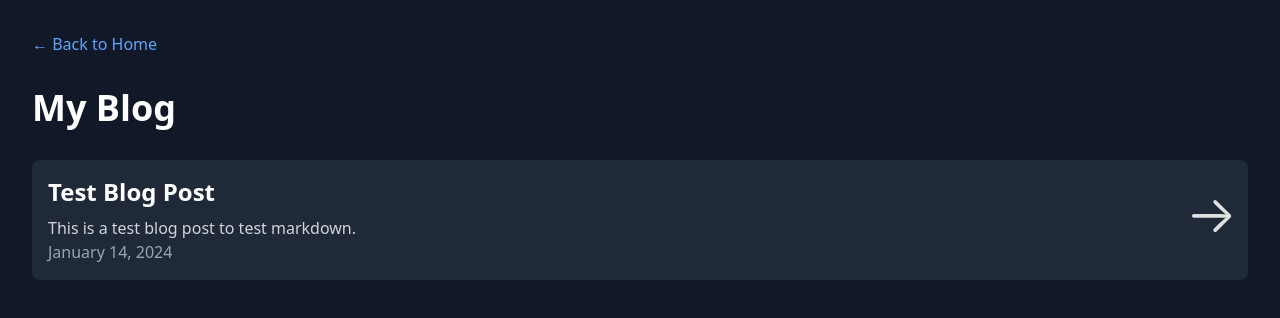
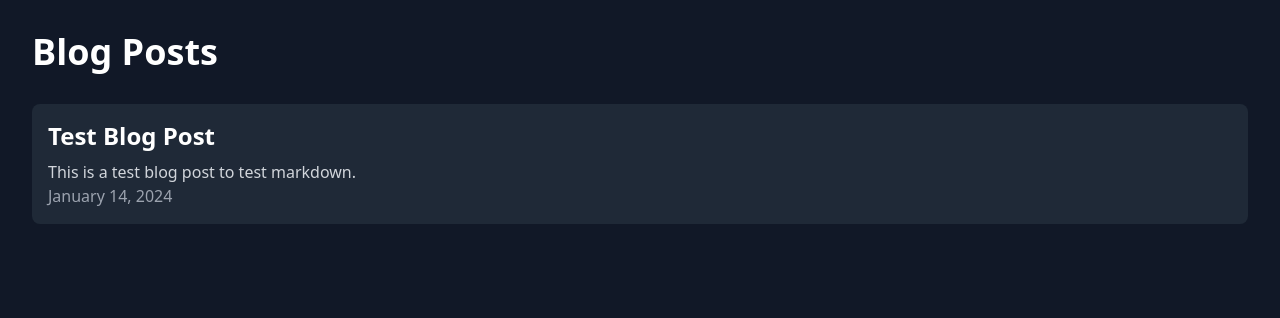
Before and after one commit to AdamEXu/adams-website, a Next.js app: page /blog in a window 1280 px wide. Shown: the top 318 px of the page. Built offline with nearby package versions, Linux system fonts and the light colour scheme.

Commit message:
please work or else i will go freaking insane

```diff
--- a/src/app/blog/page.tsx
+++ b/src/app/blog/page.tsx
@@ -1,26 +1,22 @@
+import { getAllPosts, PostMetadata } from "@/lib/posts";
 import Link from "next/link";
-import { getAllPosts } from "@/lib/posts";
 
-export default function Blog() {
-  const posts = getAllPosts();
+export default function BlogIndex() {
+  const posts: PostMetadata[] = getAllPosts();
 
   return (
     <div className="min-h-screen bg-gray-900 text-white p-8">
-      <header className="mb-8">
-        <Link href="/" className="text-blue-400 hover:text-blue-300 block mb-8">
-          ← Back to Home
-        </Link>
-        <h1 className="text-4xl font-bold mb-2">My Blog</h1>
-      </header>
-      <main>
+      <h1 className="text-4xl font-bold mb-8">Blog Posts</h1>
+      <div>
         {posts.map((post) => (
-          <Link key={post.slug} href={`/blog/${post.slug}`}>
+          <Link href={`/blog/${post.slug}`} key={post.slug}>
             <div className="mb-8 bg-gray-800 p-4 rounded-lg hover:scale-101 hover:shadow-lg hover:bg-gray-700 transition-all duration-300 ease-in-out flex justify-between items-center gap-4">
               <div>
                 <h2 className="text-2xl font-semibold mb-2">{post.title}</h2>
                 {post.description && (
                   <p className="text-gray-300">{post.description}</p>
                 )}
+                {post.date && (
                   <p className="text-gray-400">
                     {new Date(post.date).toLocaleDateString("en-US", {
                       year: "numeric",
@@ -28,28 +24,12 @@ export default function Blog() {
                       day: "numeric",
                     })}
                   </p>
+                )}
               </div>
-              <div
-                className=""
-                style={{
-                  maskImage: `url(/arrow.right.svg)`,
-                  WebkitMaskImage: `url(/arrow.right.svg)`,
-                  maskSize: "contain",
-                  WebkitMaskSize: "contain",
-                  maskRepeat: "no-repeat",
-                  WebkitMaskRepeat: "no-repeat",
-                  backgroundColor: "#fff",
-                  width: "40px",
-                  aspectRatio: "1 / 1",
-                  display: "flex",
-                  alignItems: "center",
-                  justifyContent: "center",
-                }}
-              />
             </div>
           </Link>
         ))}
-      </main>
+      </div>
     </div>
   );
 }
```
Lines whose indentation alone changed are shown as unchanged.
